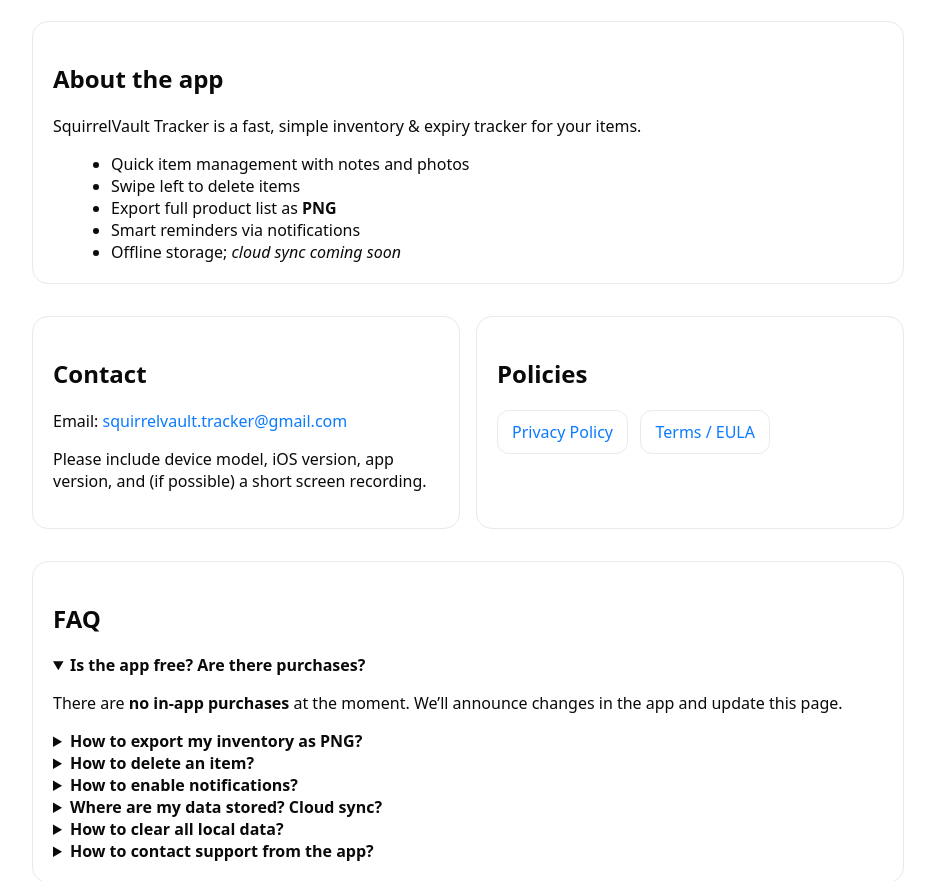
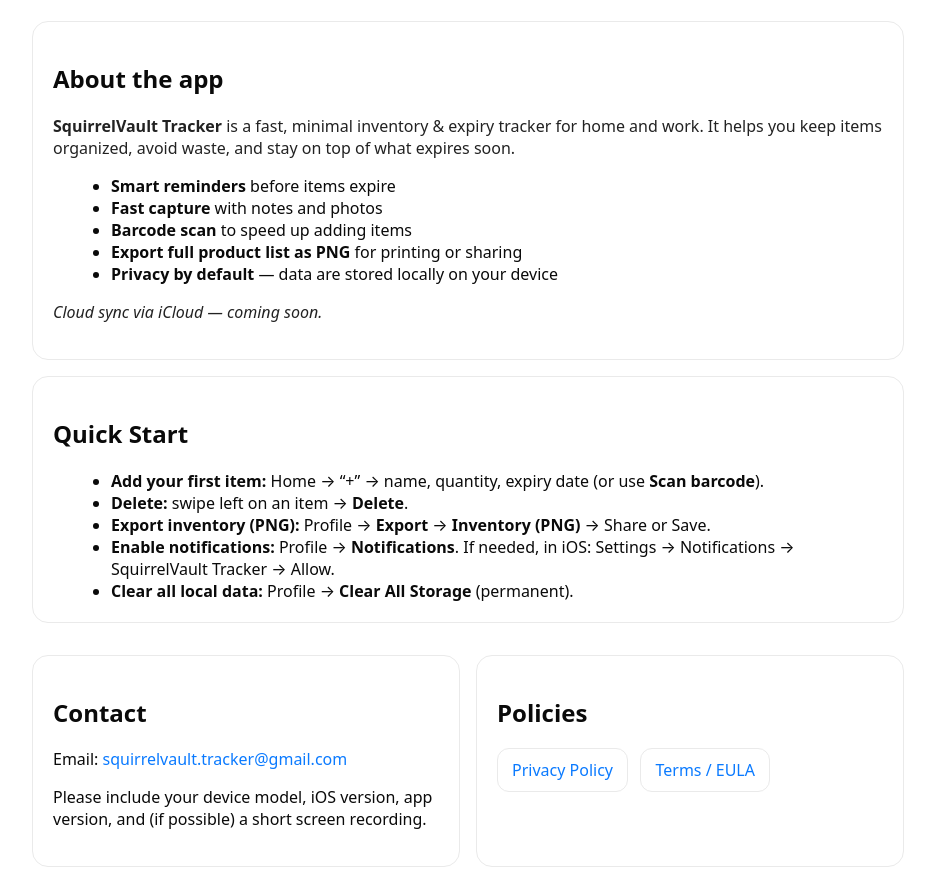
Before and after one commit to Squirrel-app/SquirrelVault-Tracker-Support, a plain HTML site: page index.html in a window 1280 px wide. Shown: the part 97-978 px from the top of the page, without its empty margins (172-1107 px from the left). Drawn offline with Linux system fonts and the light colour scheme.

Commit message:
Update index.html

```diff
--- a/index.html
+++ b/index.html
@@ -4,13 +4,13 @@
   <meta charset="utf-8">
   <meta name="viewport" content="width=device-width, initial-scale=1">
   <title>SquirrelVault Tracker — Support</title>
-  <meta name="description" content="Support, FAQs, Privacy, and Terms for SquirrelVault Tracker iOS app. No purchases yet. Export inventory as PNG.">
+  <meta name="description" content="Official support for SquirrelVault Tracker: About, Quick Start, FAQs, Privacy Policy and Terms. No purchases yet. Export inventory as PNG.">
   <link rel="icon" type="image/png" href="./squirrelvault-icon.png">
   <link rel="apple-touch-icon" href="./squirrelvault-icon.png">
 
   <!-- Social preview -->
   <meta property="og:title" content="SquirrelVault Tracker — Support">
-  <meta property="og:description" content="Help, FAQs, and policies for SquirrelVault Tracker.">
+  <meta property="og:description" content="Track your inventory and expiries with smart reminders. PNG export. Privacy by default.">
   <meta property="og:image" content="https://squirrel-app.github.io/SquirrelVault-Tracker-Support/squirrelvault-icon.png">
   <meta property="og:type" content="website">
   <meta name="twitter:card" content="summary_large_image">
@@ -31,7 +31,7 @@
     footer { margin:36px 0 8px; font-size:14px; color:var(--muted); }
     .grid { display:grid; grid-template-columns: repeat(auto-fit, minmax(260px,1fr)); gap:16px; }
     ul { margin:8px 0 0 18px; }
-    code { background:#f6f6f6; padding:2px 6px; border-radius:6px; }
+    .lead { font-size:16px; color:#222; }
   </style>
 </head>
 <body>
@@ -44,16 +44,32 @@
       </div>
     </header>
 
-    <!-- About -->
+    <!-- About the app -->
     <div class="card">
       <h2>About the app</h2>
-      <p>SquirrelVault Tracker is a fast, simple inventory & expiry tracker for your items.</p>
+      <p class="lead">
+        <b>SquirrelVault Tracker</b> is a fast, minimal inventory & expiry tracker for home and work.
+        It helps you keep items organized, avoid waste, and stay on top of what expires soon.
+      </p>
       <ul>
-        <li>Quick item management with notes and photos</li>
-        <li>Swipe left to delete items</li>
-        <li>Export full product list as <b>PNG</b></li>
-        <li>Smart reminders via notifications</li>
-        <li>Offline storage; <i>cloud sync coming soon</i></li>
+        <li><b>Smart reminders</b> before items expire</li>
+        <li><b>Fast capture</b> with notes and photos</li>
+        <li><b>Barcode scan</b> to speed up adding items</li>
+        <li><b>Export full product list as PNG</b> for printing or sharing</li>
+        <li><b>Privacy by default</b> — data are stored locally on your device</li>
+      </ul>
+      <p class="lead"><i>Cloud sync via iCloud — coming soon.</i></p>
+    </div>
+
+    <!-- Quick Start -->
+    <div class="card">
+      <h2>Quick Start</h2>
+      <ul>
+        <li><b>Add your first item:</b> Home → “+” → name, quantity, expiry date (or use <b>Scan barcode</b>).</li>
+        <li><b>Delete:</b> swipe left on an item → <b>Delete</b>.</li>
+        <li><b>Export inventory (PNG):</b> Profile → <b>Export</b> → <b>Inventory (PNG)</b> → Share or Save.</li>
+        <li><b>Enable notifications:</b> Profile → <b>Notifications</b>. If needed, in iOS: Settings → Notifications → SquirrelVault Tracker → Allow.</li>
+        <li><b>Clear all local data:</b> Profile → <b>Clear All Storage</b> (permanent).</li>
       </ul>
     </div>
 
@@ -61,7 +77,7 @@
       <div class="card">
         <h2>Contact</h2>
         <p>Email: <a href="mailto:squirrelvault.tracker@gmail.com">squirrelvault.tracker@gmail.com</a></p>
-        <p>Please include device model, iOS version, app version, and (if possible) a short screen recording.</p>
+        <p>Please include your device model, iOS version, app version, and (if possible) a short screen recording.</p>
       </div>
 
       <div class="card">
@@ -71,41 +87,36 @@
     </div>
 
     <div class="card">
-      <h2>FAQ</h2>
+      <h2>FAQs</h2>
 
       <details open>
         <summary>Is the app free? Are there purchases?</summary>
-        <p>There are <b>no in-app purchases</b> at the moment. We’ll announce changes in the app and update this page.</p>
+        <p>There are <b>no in-app purchases</b> at the moment. If pricing changes in the future, we’ll announce it in the app and update this page.</p>
       </details>
 
       <details>
-        <summary>How to export my inventory as <b>PNG</b>?</summary>
-        <p>Open the app → <b>Profile</b> → <b>Export</b> → choose <b>Inventory (PNG)</b> → Share or Save. You’ll get a single PNG with your product list for easy sharing or printing.</p>
+        <summary>How do I export my inventory as <b>PNG</b>?</summary>
+        <p>Open the app → <b>Profile</b> → <b>Export</b> → choose <b>Inventory (PNG)</b> → Share or Save. You’ll get a single PNG with your product list.</p>
       </details>
 
       <details>
-        <summary>How to delete an item?</summary>
-        <p>In any list, <b>swipe left</b> on the item → tap <b>Delete</b>. You can also use <b>Edit</b> to modify name, quantity or notes.</p>
+        <summary>How do I delete an item?</summary>
+        <p>In any list, <b>swipe left</b> on the item → tap <b>Delete</b>.</p>
       </details>
 
       <details>
-        <summary>How to enable notifications?</summary>
-        <p>In the app: <b>Profile → Notifications</b> — enable reminders and set the time.</p>
-        <p>In iOS settings (if needed): <b>Settings → Notifications → SquirrelVault Tracker</b> — allow notifications.</p>
+        <summary>How do notifications work?</summary>
+        <p>In the app: <b>Profile → Notifications</b> — turn on reminders and set the time.<br>
+           In iOS: <b>Settings → Notifications → SquirrelVault Tracker</b> — allow notifications.</p>
       </details>
 
       <details>
-        <summary>Where are my data stored? Cloud sync?</summary>
+        <summary>Where are my data stored? Is there cloud sync?</summary>
         <p>Your data are stored <b>locally on your device</b>. Cloud sync is not available yet — we’re working on it and will update this page when it’s ready.</p>
       </details>
 
       <details>
-        <summary>How to clear all local data?</summary>
-        <p><b>Profile → Clear All Storage</b>. This permanently removes local data from the device.</p>
-      </details>
-
-      <details>
-        <summary>How to contact support from the app?</summary>
+        <summary>How do I contact support from the app?</summary>
         <p><b>Profile → Contact Support</b>. This opens an email draft to our support address; you can attach screenshots or a short video.</p>
       </details>
     </div>
```
